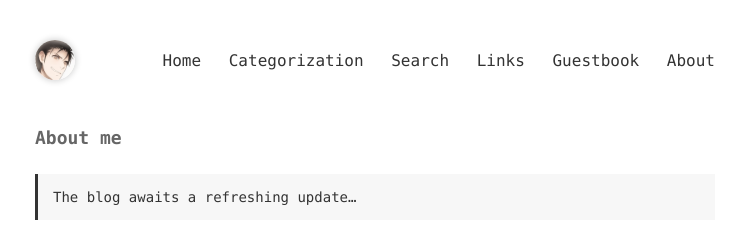
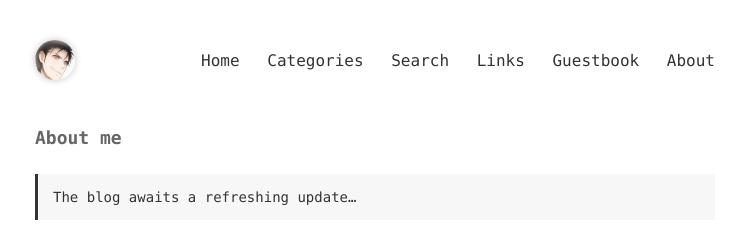
Before and after one commit to sanckole/sanckole.GitHub.io, a Jekyll site: the page built from pages/about.md, in a window 1280 px wide. Shown: the top 236 px of the page, without its empty margins (265-1011 px from the left). Built offline with Jekyll 4.4.1, drawn with Linux system fonts in a browser that asks for light colours.

Commit message:
Update _config.yml

```diff
--- a/_config.yml
+++ b/_config.yml
@@ -29,7 +29,7 @@ tucaoUrl: https://ckole.com
 menu:
   - title: Home
     url: /
-  - title: Categorization
+  - title: Categories
     url: /pages/categories.html
   - title: Search
     url: /pages/search.html
```
